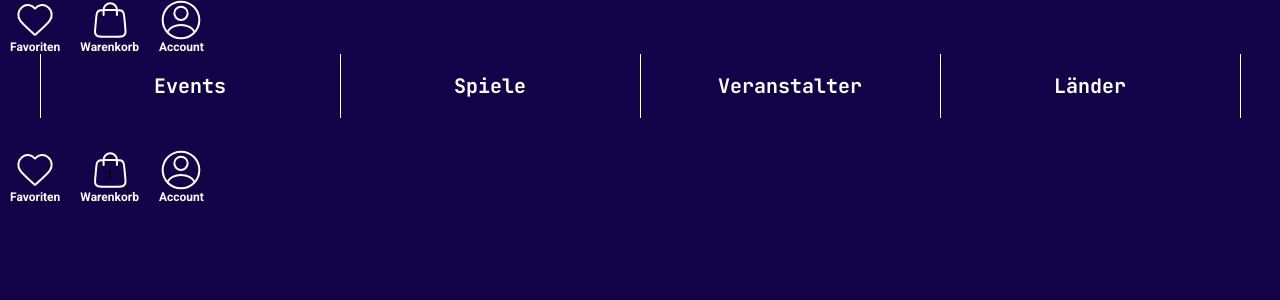
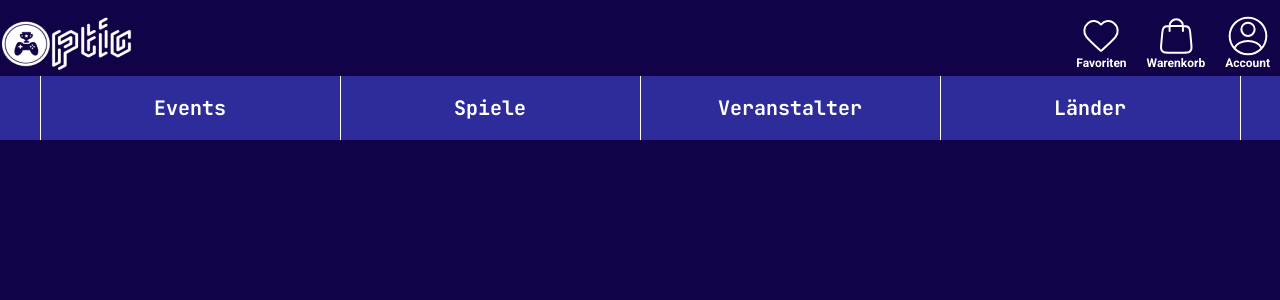
Before and after one commit to kpertek/frontend-optic, a React (Create React App) app: page / in a window 1280 px wide. Shown: the top 300 px of the page. Built offline with nearby package versions, Linux system fonts and the light colour scheme.

Commit message:
Logo hinzugefügt und Icons richtig positioniert. Kleine fixes an der Navbar

```diff
--- a/src/App.js
+++ b/src/App.js
@@ -14,9 +14,9 @@ function App() {
         <NavIconGroup />
         <Navbar />
         <Breadcrumbs />
-        <NavIconGroup
+        {/*<NavIconGroup
           itemCount={1}
-        />
+        />*/}
         <div className="container">
             <Routes> {/*Route für Startseite fehlt noch*/}
                 <Route path="startseite/events" element={<Event />} />
--- a/src/Components/Stationary/Navigation/NavIconGroup.css
+++ b/src/Components/Stationary/Navigation/NavIconGroup.css
@@ -2,6 +2,12 @@
 *NavIconGroup
 */
 .navIconGroup {
+    display: flex;
+    justify-content: space-between;
+    margin-top: 16px;
+}
+
+.navIconGroup div {
     display: flex;
 }
 
@@ -26,7 +32,7 @@
 .navIconGroupItemCount
 {
     position: absolute;
-    color: var(--prime1);
+    color: var(--primePink);
     font-family: 'Roboto', sans-serif;
     font-weight: bolder;
     font-size: 12px;
--- a/src/Components/Stationary/Navigation/NavIconGroup.js
+++ b/src/Components/Stationary/Navigation/NavIconGroup.js
@@ -2,10 +2,14 @@ import Herz from './assets/Herz.svg';
 import Account from './assets/Account.svg';
 import Warenkorb from './assets/Warenkorb.svg';
 import './NavIconGroup.css';
+import {Link} from "react-router-dom";
+import logo from "./assets/logo3.png"
 
 export default function NavIconGroup(props) {
   return (
       <nav className="navIconGroup">
+          <Link to="/"><img src={logo}/></Link>
+          <div>
               <div className="navIconGroupItem">
                   <img src={Herz}></img>
                   <p>Favoriten</p>
@@ -19,6 +23,7 @@ export default function NavIconGroup(props) {
                   <img src={Account}></img>
                   <p>Account</p>
               </div>
+          </div>
       </nav>
     );
 }
--- a/src/Components/Stationary/Navigation/Navbar.css
+++ b/src/Components/Stationary/Navigation/Navbar.css
@@ -3,7 +3,7 @@
 */
 
 .nav {
-    background-color: var(--bgColor);
+    background-color: var(--primeBlue);
     color: var(--secWhite);
     display: flex;
     justify-content: center;
```
Also changed, not shown: src/Components/Stationary/Navigation/assets/logo3.png (renamed from src/Components/Stationary/Pages/assets/logo3.png). Lines whose indentation alone changed are shown as unchanged.
